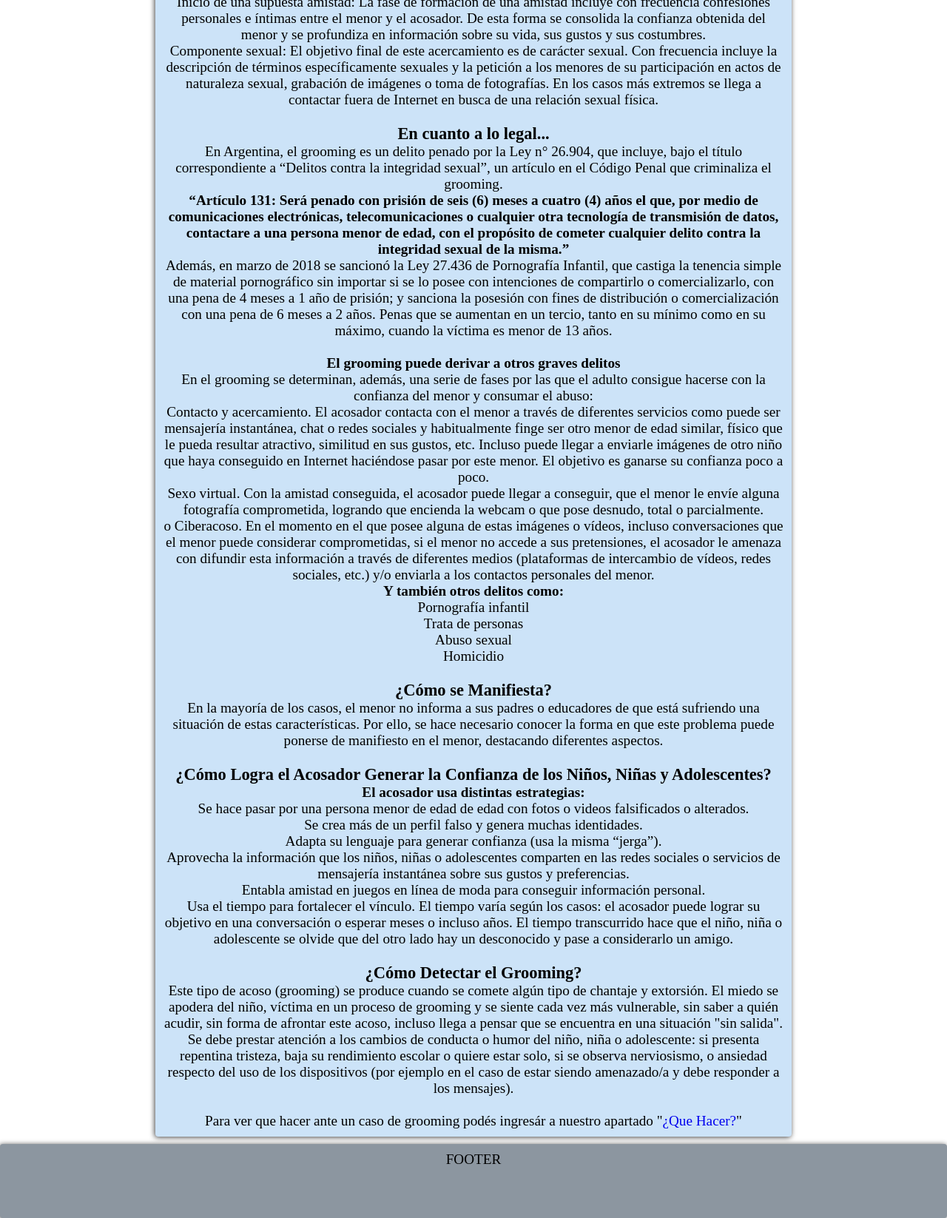
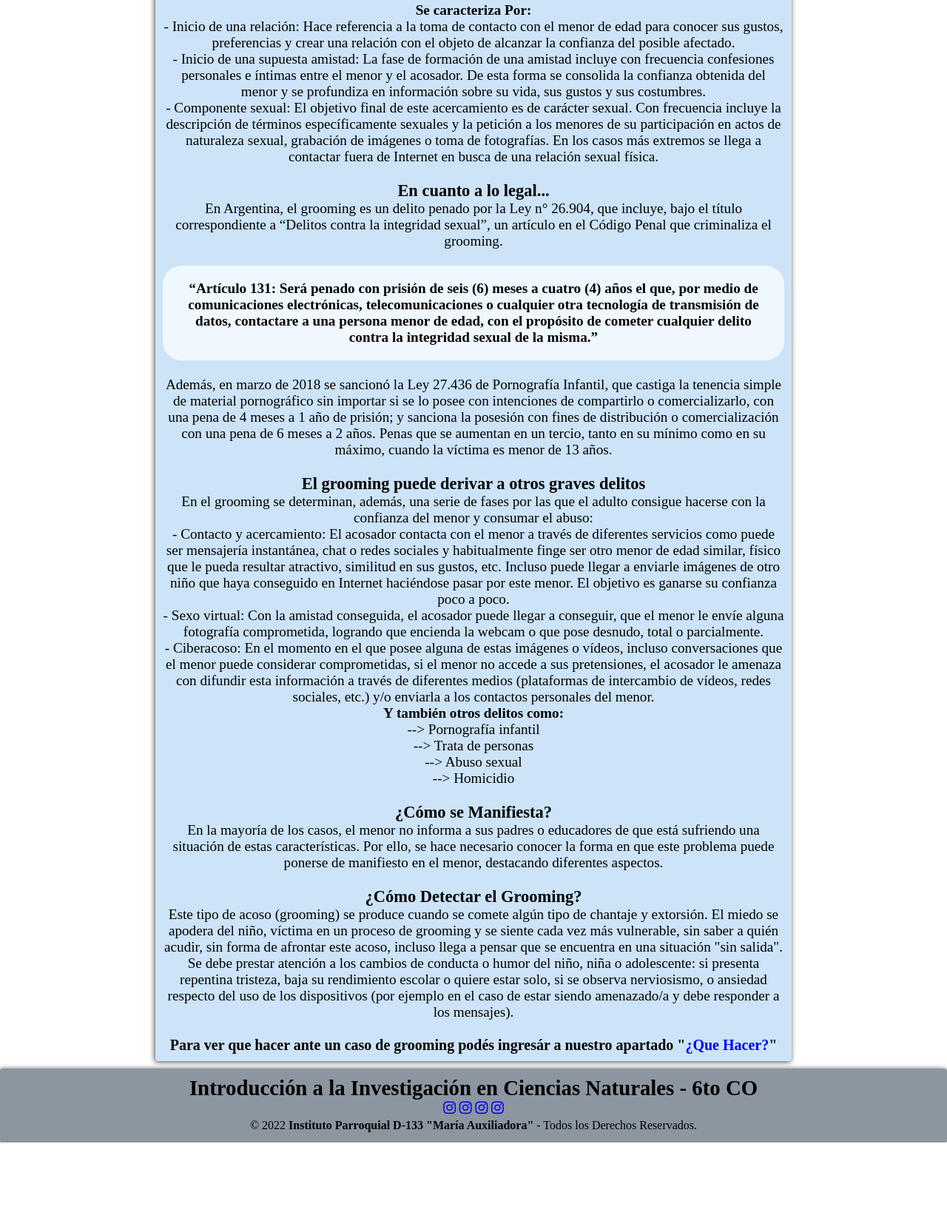
Before and after one commit to niicomart/PaginaGrooming.github.io, a plain HTML site: page +info.html in a window 1280 px wide. Shown: the part 1020-2666 px from the top of the page at 74% size. After the commit the page ends 2564 px from the top, so only its background shows below. Drawn offline with Linux system fonts and the light colour scheme.

Commit message:
Update +info.html

```diff
--- a/+info.html
+++ b/+info.html
@@ -6,6 +6,7 @@
     <meta http-equiv="X-UA-Compatible" content="IE=edge">
     <link rel="stylesheet" href="CSS.css">
     <meta name="viewport" content="width=device-width, initial-scale=1.0">
+    <script src="https://kit.fontawesome.com/0f278a5a8f.js" crossorigin="anonymous"></script>
     <title>Grooming</title>
 </head>
 
@@ -17,10 +18,10 @@
     <nav>
       <input type="checkbox" id="ckbox">
       <label for="ckbox" class="drawer">
-
+        <img class="menuicono" src="Imágenes/menu.png">
       </label>
 
-      <h1>Grooming</h1>
+      <a href="index.html"><h5>Grooming</h5></a>
 
       <ul class="menu-box">
 
@@ -34,10 +35,6 @@
 
           <div class="drop-down-menu" id="botones">
             <a href="quehacer.html" class="drop-down-button">¿Que Hacer?</a>
-          </div>
-
-          <div class="drop-down-menu" id="botones">
-            <a href="noticias.html" class="drop-down-button">Noticias</a>
           </div>
 
           <div class="drop-down-menu" id="botones">
@@ -63,85 +60,77 @@
 
 <br>
 
-    <div id="divblanco" class="contenedor">
+    <div class="contenedor">
             <h2>Etapas de la fase previa a generar confianza</h2>
                 <h3>Contacto y amistad</h3>
                     <p>El adulto o adulta establece contacto con los niños, niñas y adolescentes y busca generar un vínculo de amistad y confianza. Para esto crea uno o varios perfiles falsos, en los que se hace pasar por alguien de su misma edad, falsificando sus datos personales y utilizando fotos falsas o manipuladas.</p>
-                <h3>Confianza y obtención de material</h3>
+                <br>
+                    <h3>Confianza y obtención de material</h3>
                     <P>El adulto busca alcanzar un mayor nivel de confianza y empatía con los niños, niñas y adolescentes para lograr que éstos accedan al envío de material (fotos o videos) de índole sexual. Utiliza diferentes estrategias para lograr una conexión emocional que permita que los niños, niñas y adolescentes se sientan cómodos y seguros con su interlocutor, de manera que disminuyan sus inhibiciones.</P>
     </div>
 
 <br>
+<br>
 
-    <!--PONER FONFO DE DIV BORROSO COMO DATO DE COLOR-->
-    <div id="divblanco" class="contenedor">
-        <h2>¿Qué estrategias puede usar un acosador para ganar la confianza de sus víctimas?</h2>
-            <li>Aprovechar la información personal sobre gustos e intereses que los NNA comparten en los sitios web o redes sociales que utilizan habitualmente.</li>
-            <li>Adaptar su lenguaje, utilizar la misma jerga que los NNA para engañarlos, y que estos supongan que están entablando una conversación con un par.</li>
-            <li>Realizar confesiones personales e íntimas para afianzar la amistad.</li>
-            <li>Brindar apoyo y comprensión frente a situaciones de conflicto que los NNA puedan estar atravesando, especialmente durante su adolescencia y preadolescencia, ya sean familiares, con sus amigos o de otra índole.</li>
-            <li>Utilizar el tiempo a su favor para fortalecer el vínculo. A medida que pasa el tiempo los NNA, pierden la noción de que la persona con la que conversan no es más que un desconocido y comienzan a considerarla un amigo. Dependiendo del caso, el acosador puede lograr su objetivo en una sola conversación o bien demorar meses, e incluso años.</li>
+    <!--DATO DE COLOR-->
+    <div id="fondotexto" class="contenedor">
+        <h6>¿Qué estrategias puede usar un acosador para ganar la confianza de sus víctimas?</h6>
+            <h4>- Aprovechar la información personal sobre gustos e intereses que los NNA comparten en los sitios web o redes sociales que utilizan habitualmente.</h4>
+            <h4>- Adaptar su lenguaje, utilizar la misma jerga que los NNA para engañarlos, y que estos supongan que están entablando una conversación con un par.</h4>
+            <h4>- Realizar confesiones personales e íntimas para afianzar la amistad.</h4>
+            <h4>- Brindar apoyo y comprensión frente a situaciones de conflicto que los NNA puedan estar atravesando, especialmente durante su adolescencia y preadolescencia, ya sean familiares, con sus amigos o de otra índole.</h4>
+            <h4>- Utilizar el tiempo a su favor para fortalecer el vínculo. A medida que pasa el tiempo los NNA, pierden la noción de que la persona con la que conversan no es más que un desconocido y comienzan a considerarla un amigo. Dependiendo del caso, el acosador puede lograr su objetivo en una sola conversación o bien demorar meses, e incluso años.</h4>
+    </div>
+
+<br>
+<br>
+    <div class="contenedor">
+        <h3>Chantaje y acoso</h3>
+                <p>Una vez que el material es obtenido comienza una etapa de chantaje, en el que los niños, niñas y adolescentes son amenazados con hacer público el material, o enviarlo a sus contactos personales, si no entregan nuevas imágenes o si no acceden a un encuentro personal.</p>
+                <p>Sin importar la metodología que se utilice, la posición de poder en la que se encuentra el acosador se refuerza por el manejo de la situación que tiene como adulto, y por la vergüenza que siente el acosado al enterarse de que se expuso ante alguien más grande, que puede hacer público el material privado.</p>
+            <br>
+                <h4>Se caracteriza Por:</h4>
+                <p>- Inicio de una relación: Hace referencia a la toma de contacto con el menor de edad para conocer sus gustos, preferencias y crear una relación con el objeto de alcanzar la confianza del posible afectado.</p>
+                <p>- Inicio de una supuesta amistad: La fase de formación de una amistad incluye con frecuencia confesiones personales e íntimas entre el menor y el acosador. De esta forma se consolida la confianza obtenida del menor y se profundiza en información sobre su vida, sus gustos y sus costumbres.</p>
+                <p>- Componente sexual: El objetivo final de este acercamiento es de carácter sexual. Con frecuencia incluye la descripción de términos específicamente sexuales y la petición a los menores de su participación en actos de naturaleza sexual, grabación de imágenes o toma de fotografías. En los casos más extremos se llega a contactar fuera de Internet en busca de una relación sexual física.</p>
     </div>
 
 <br>
 
-    <div id="divblanco" class="contenedor">
-        <h3>Chantaje y acoso</h3>
-                <p>Una vez que el material es obtenido comienza una etapa de chantaje, en el que los niños, niñas y adolescentes son amenazados con hacer público el material, o enviarlo a sus contactos personales, si no entregan nuevas imágenes o si no acceden a un encuentro personal.</p>
-                <p>Sin importar la metodología que se utilice, la posición de poder en la que se encuentra el acosador se refuerza por el manejo de la situación que tiene como adulto, y por la vergüenza que siente el acosado al enterarse de que se expuso ante alguien más grande, que puede hacer público el material privado.</p>
-            <b>Se caracteriza Por:</b>
-                <li>Inicio de una relación: Hace referencia a la toma de contacto con el menor de edad para conocer sus gustos, preferencias y crear una relación con el objeto de alcanzar la confianza del posible afectado.</li>
-                <li>Inicio de una supuesta amistad: La fase de formación de una amistad incluye con frecuencia confesiones personales e íntimas entre el menor y el acosador. De esta forma se consolida la confianza obtenida del menor y se profundiza en información sobre su vida, sus gustos y sus costumbres.</li>
-                <li>Componente sexual: El objetivo final de este acercamiento es de carácter sexual. Con frecuencia incluye la descripción de términos específicamente sexuales y la petición a los menores de su participación en actos de naturaleza sexual, grabación de imágenes o toma de fotografías. En los casos más extremos se llega a contactar fuera de Internet en busca de una relación sexual física.</li>
+    <div class="contenedor">
+        <h3>En cuanto a lo legal...</h3>
+            <p>En Argentina, el grooming es un delito penado por la Ley n° 26.904, que incluye, bajo el título correspondiente a “Delitos contra la integridad sexual”, un artículo en el Código Penal que criminaliza el grooming.</p>
+<br>
+            <div id="fondotexto" class="contenedor"><h4>“Artículo 131: Será penado con prisión de seis (6) meses a cuatro (4) años el que, por medio de comunicaciones electrónicas, telecomunicaciones o cualquier otra tecnología de transmisión de datos, contactare a una persona menor de edad, con el propósito de cometer cualquier delito contra la integridad sexual de la misma.”</h4></div>
+<br>
+            <p>Además, en marzo de 2018 se sancionó la Ley 27.436 de Pornografía Infantil, que castiga la tenencia simple de material pornográfico sin importar si se lo posee con intenciones de compartirlo o comercializarlo, con una pena de 4 meses a 1 año de prisión; y sanciona la posesión con fines de distribución o comercialización con una pena de 6 meses a 2 años. Penas que se aumentan en un tercio, tanto en su mínimo como en su máximo, cuando la víctima es menor de 13 años.</p>
+    <br>
+        <h3>El grooming puede derivar a otros graves delitos</h3>
+            <p>En el grooming se determinan, además, una serie de fases por las que el adulto consigue hacerse con la confianza del menor y consumar el abuso:</p>
+            <p>- Contacto y acercamiento: El acosador contacta con el menor a través de diferentes servicios como puede ser mensajería instantánea, chat o redes sociales y habitualmente finge ser otro menor de edad similar, físico que le pueda resultar atractivo, similitud en sus gustos, etc. Incluso puede llegar a enviarle imágenes de otro niño que haya conseguido en Internet haciéndose pasar por este menor. El objetivo es ganarse su confianza poco a poco.</p>
+            <p>- Sexo virtual: Con la amistad conseguida, el acosador puede llegar a conseguir, que el menor le envíe alguna fotografía comprometida, logrando que encienda la webcam o que pose desnudo, total o parcialmente.</p>
+            <p>- Ciberacoso: En el momento en el que posee alguna de estas imágenes o vídeos, incluso conversaciones que el menor puede considerar comprometidas, si el menor no accede a sus pretensiones, el acosador le amenaza con difundir esta información a través de diferentes medios (plataformas de intercambio de vídeos, redes sociales, etc.) y/o enviarla a los contactos personales del menor.</p>
+        <h4>Y también otros delitos como:</h4>
+                <p>--> Pornografía infantil</p>
+                <p>--> Trata de personas</p>
+                <p>--> Abuso sexual</p>
+                <p>--> Homicidio</p>
     </div>
 
 <br>
 
-    <div id="divblanco" class="contenedor">
-        <h3>En cuanto a lo legal...</h3>
-            <p>En Argentina, el grooming es un delito penado por la Ley n° 26.904, que incluye, bajo el título correspondiente a “Delitos contra la integridad sexual”, un artículo en el Código Penal que criminaliza el grooming.</p>
-            <b>“Artículo 131: Será penado con prisión de seis (6) meses a cuatro (4) años el que, por medio de comunicaciones electrónicas, telecomunicaciones o cualquier otra tecnología de transmisión de datos, contactare a una persona menor de edad, con el propósito de cometer cualquier delito contra la integridad sexual de la misma.”</b>
-            <p>Además, en marzo de 2018 se sancionó la Ley 27.436 de Pornografía Infantil, que castiga la tenencia simple de material pornográfico sin importar si se lo posee con intenciones de compartirlo o comercializarlo, con una pena de 4 meses a 1 año de prisión; y sanciona la posesión con fines de distribución o comercialización con una pena de 6 meses a 2 años. Penas que se aumentan en un tercio, tanto en su mínimo como en su máximo, cuando la víctima es menor de 13 años.</p>
-    <br>
-        <b>El grooming puede derivar a otros graves delitos</b>
-            <p>En el grooming se determinan, además, una serie de fases por las que el adulto consigue hacerse con la confianza del menor y consumar el abuso:</p>
-            <li>Contacto y acercamiento. El acosador contacta con el menor a través de diferentes servicios como puede ser mensajería instantánea, chat o redes sociales y habitualmente finge ser otro menor de edad similar, físico que le pueda resultar atractivo, similitud en sus gustos, etc. Incluso puede llegar a enviarle imágenes de otro niño que haya conseguido en Internet haciéndose pasar por este menor. El objetivo es ganarse su confianza poco a poco.</li>
-            <li>Sexo virtual. Con la amistad conseguida, el acosador puede llegar a conseguir, que el menor le envíe alguna fotografía comprometida, logrando que encienda la webcam o que pose desnudo, total o parcialmente.</li>
-            <li>o	Ciberacoso. En el momento en el que posee alguna de estas imágenes o vídeos, incluso conversaciones que el menor puede considerar comprometidas, si el menor no accede a sus pretensiones, el acosador le amenaza con difundir esta información a través de diferentes medios (plataformas de intercambio de vídeos, redes sociales, etc.) y/o enviarla a los contactos personales del menor.</li>
-        <b>Y también otros delitos como:</b>
-                <li>Pornografía infantil</li>
-                <li>Trata de personas</li>
-                <li>Abuso sexual</li>
-                <li>Homicidio</li>
-    </div>
-
-<br>
-
-    <div id="divblanco" class="contenedor">
+    <div class="contenedor">
         <h3>¿Cómo se Manifiesta?</h3>
             <p>En la mayoría de los casos, el menor no informa a sus padres o educadores de que está sufriendo una situación de estas características. Por ello, se hace necesario conocer la forma en que este problema puede ponerse de manifiesto en el menor, destacando diferentes aspectos.</p>
     </div>
 
 <br>
 
-    <div id="divblanco" class="contenedor">
-        <h3>¿Cómo Logra el Acosador Generar la Confianza de los Niños, Niñas y Adolescentes?</h3>
-            <b>El acosador usa distintas estrategias:</b>
-                <li>Se hace pasar por una persona menor de edad de edad con fotos o videos falsificados o alterados.</li>
-                <li>Se crea más de un perfil falso y genera muchas identidades.</li>
-                <li>Adapta su lenguaje para generar confianza (usa la misma “jerga”).</li>
-                <li>Aprovecha la información que los niños, niñas o adolescentes comparten en las redes sociales o servicios de mensajería instantánea sobre sus gustos y preferencias.</li>
-                <li>Entabla amistad en juegos en línea de moda para conseguir información personal.</li>
-                <li>Usa el tiempo para fortalecer el vínculo. El tiempo varía según los casos: el acosador puede lograr su objetivo en una conversación o esperar meses o incluso años. El tiempo transcurrido hace que el niño, niña o adolescente se olvide que del otro lado hay un desconocido y pase a considerarlo un amigo.</li>
-    </div>
-
-<br>
-
-    <div id="divblanco" class="contenedor">
+    <div class="contenedor">
         <h3>¿Cómo Detectar el Grooming?</h3>
             <p>Este tipo de acoso (grooming) se produce cuando se comete algún tipo de chantaje y extorsión. El miedo se apodera del niño, víctima en un proceso de grooming y se siente cada vez más vulnerable, sin saber a quién acudir, sin forma de afrontar este acoso, incluso llega a pensar que se encuentra en una situación "sin salida". Se debe prestar atención a los cambios de conducta o humor del niño, niña o adolescente: si presenta repentina tristeza, baja su rendimiento escolar o quiere estar solo, si se observa nerviosismo, o ansiedad respecto del uso de los dispositivos (por ejemplo en el caso de estar siendo amenazado/a y debe responder a los mensajes).</p>
 <br>
-            <p>Para ver que hacer ante un caso de grooming podés ingresár a nuestro apartado "<a href="quehacer.html">¿Que Hacer?</a>"</p>
+            <h2 style="font-size: 20px;">Para ver que hacer ante un caso de grooming podés ingresár a nuestro apartado "<a href="quehacer.html">¿Que Hacer?</a>"</h2>
     </div>
 
 </article>
@@ -149,7 +138,30 @@
 
 
 
-    <footer class="footer">FOOTER</footer>
+
+
+<!--FOOTER-->
+<footer class="footer">
+
+
+    <div class="grupo-1">
+      <div class="box">
+          <h2>Introducción a la Investigación en Ciencias Naturales - 6to CO</h2>
+      </div>
+      <div class="box">
+          <div class="red-social">
+              <a href="https://www.instagram.com/niicomart/" target="_blank" class="fa fa-instagram"></a>
+              <a href="https://www.instagram.com/hui.moscatelli/" target="_blank" class="fa fa-instagram"></a>
+              <a href="https://www.instagram.com/lu.fornasari/" target="_blank" class="fa fa-instagram"></a>
+              <a href="https://www.instagram.com/ima.d133/" target="_blank" class="fa fa-instagram"></a>
+          </div>
+      </div>
+  </div>
+  <div class="grupo-2">
+      <small>&copy; 2022 <b>Instituto Parroquial D-133 "María Auxiliadora"</b> - Todos los Derechos Reservados.</small>
+  </div>
+
+  </footer>
 
 
  </body>
```
